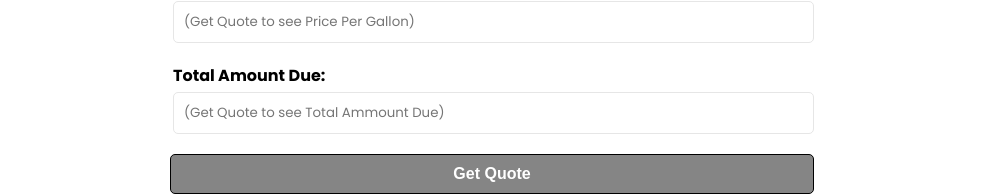
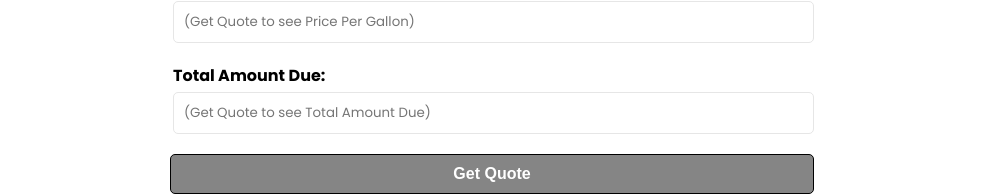
Before and after one commit to dcarlon00/SWE-Project, a React (Create React App) app in the folder frontend/: page /FuelFormPage in a window 1280 px wide. Shown: the part 687-883 px from the top of the page, without its empty margins (148-1131 px from the left). Built offline with nearby package versions, Linux system fonts and the light colour scheme.

Commit message:
optimizing

```diff
--- a/frontend/src/components/FuelForm.jsx
+++ b/frontend/src/components/FuelForm.jsx
@@ -135,6 +135,7 @@ function FuelForm({formLength}) {
                     id="delDate"
                     name="delDate"
                     defaultValue={delDate} onChange={onChange}
+                    min={new Date().toISOString().split('T')[0]}
                 />
                 </label>
             </div>
@@ -165,7 +166,7 @@ function FuelForm({formLength}) {
                     className='form-control'
                     id="total"
                     name="total"
-                    placeholder='(Get Quote to see Total Ammount Due)'
+                    placeholder='(Get Quote to see Total Amount Due)'
                     //value={total}
                     defaultValue={total}
                     //onChange={onChange}
@@ -174,7 +175,7 @@ function FuelForm({formLength}) {
             </div>
 
             <div className="form-group">
-                <button type='button' className="btn btn-block" disabled={galReq == '' || delDate == ''} onClick={handleGetQuoteClick}>
+                <button type='button' className="btn btn-block" disabled={galReq === '' || delDate === ''} onClick={handleGetQuoteClick}>
                     Get Quote
                 </button>
             </div>
--- a/frontend/src/components/Pricing.jsx
+++ b/frontend/src/components/Pricing.jsx
@@ -7,9 +7,7 @@ function Pricing(numGallons, delState, formLength) {
     var margin
     var ppGal
 
-    console.log(formLength)
-
-    if (delState == "TX") {
+    if (delState === "TX") {
         locationFactor = .02
     } else {
         locationFactor = .04
```
